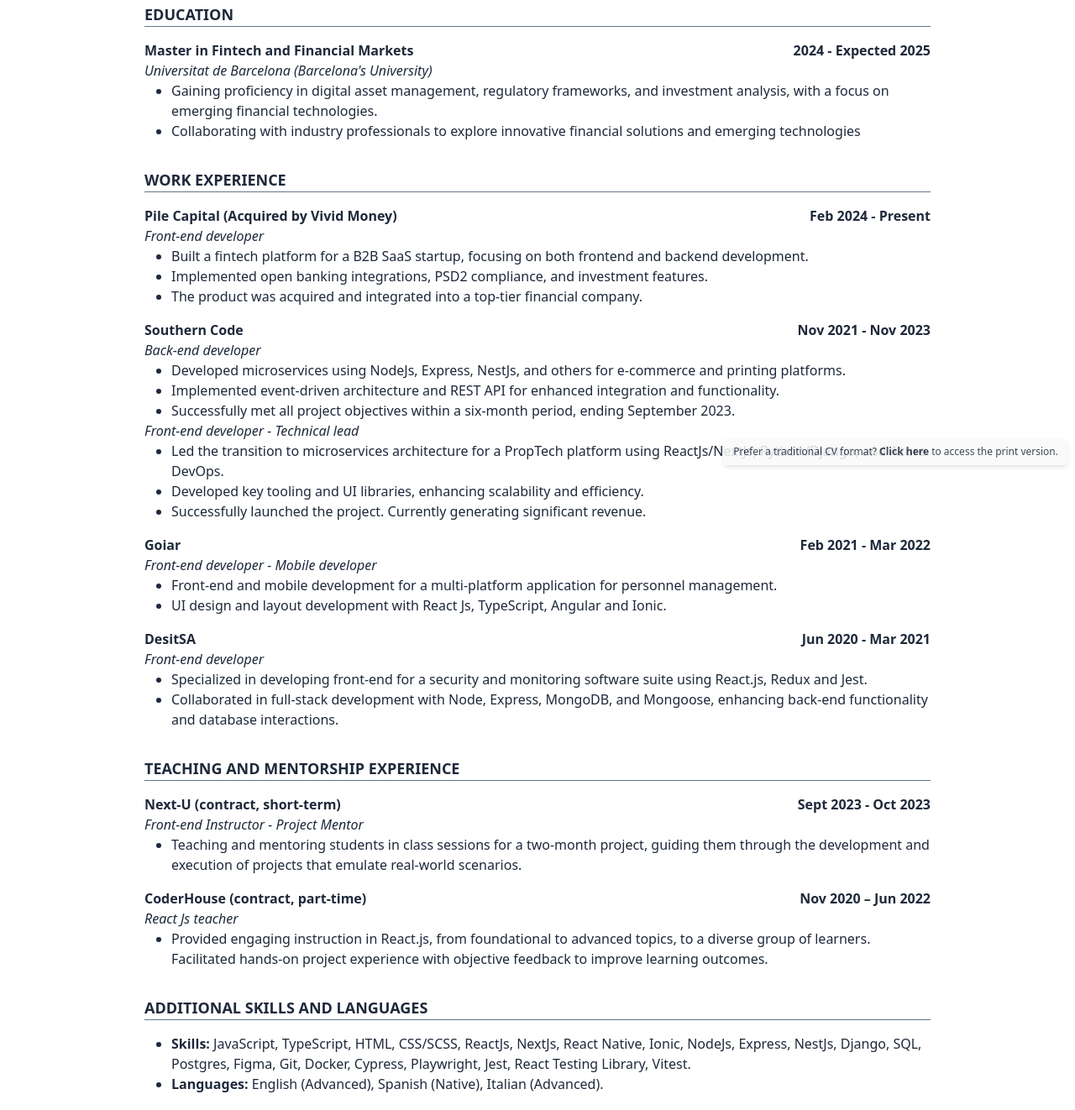
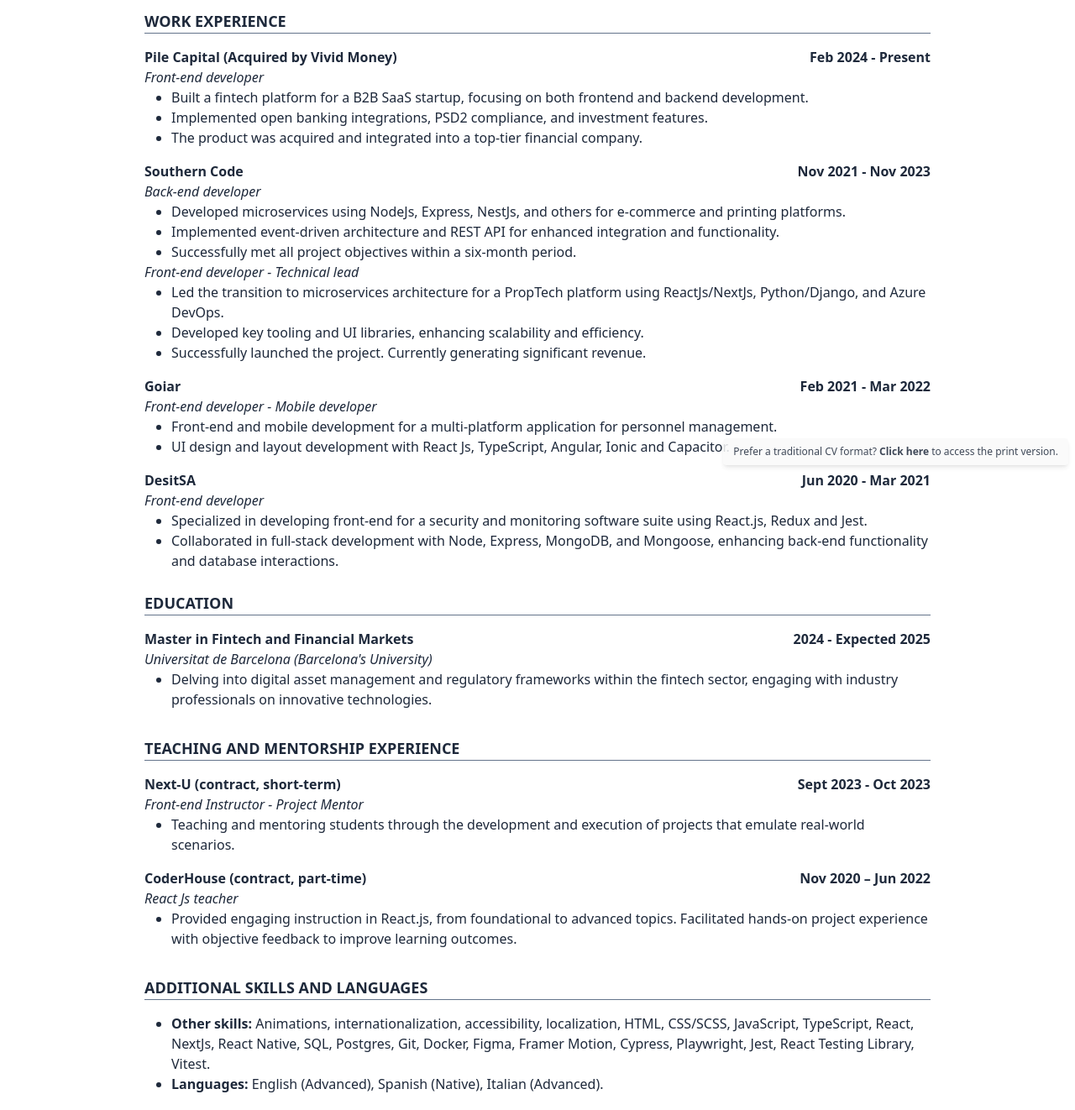
Before and after one commit to FabriBorgobello/curriculum-vitae, a plain HTML site: page index.html in a window 1280 px wide. Shown: the part 238-1560 px from the top of the page at 84% size. Drawn offline with Linux system fonts and the light colour scheme.

Commit message:
Move education to bottom

```diff
--- a/index.html
+++ b/index.html
@@ -180,34 +180,6 @@
         creating smooth user experiences. Keen interest in fintech.
       </p>
     </section>
-    <!-- EDUCATION -->
-    <section class="mt-6 space-y-4 print:mt-4 print:space-y-2">
-      <h2 class="text-lg font-bold border-b-slate-500 border-b-[1px] uppercase">
-        EDUCATION
-      </h2>
-      <article>
-        <div class="flex flex-col sm:flex-row sm:justify-between font-bold">
-          <h3>Master in Fintech and Financial Markets</h3>
-          <p>2024 - Expected 2025</p>
-        </div>
-        <div>
-          <h4 class="italic">
-            Universitat de Barcelona (Barcelona's University)
-          </h4>
-          <ul class="ml-8 list-disc">
-            <li>
-              Gaining proficiency in digital asset management, regulatory
-              frameworks, and investment analysis, with a focus on emerging
-              financial technologies.
-            </li>
-            <li>
-              Collaborating with industry professionals to explore innovative
-              financial solutions and emerging technologies
-            </li>
-          </ul>
-        </div>
-      </article>
-    </section>
     <!-- WORK -->
     <section class="mt-8 space-y-4 print:mt-4 print:space-y-2">
       <h2 class="text-lg font-bold border-b-slate-500 border-b-[1px] uppercase">
@@ -253,8 +225,7 @@
               integration and functionality.
             </li>
             <li>
-              Successfully met all project objectives within a six-month period,
-              ending September 2023.
+              Successfully met all project objectives within a six-month period.
             </li>
           </ul>
         </div>
@@ -290,7 +261,7 @@
             </li>
             <li>
               UI design and layout development with React Js, TypeScript,
-              Angular and Ionic.
+              Angular, Ionic and Capacitor.
             </li>
           </ul>
         </div>
@@ -316,6 +287,30 @@
         </div>
       </article>
     </section>
+    <!-- EDUCATION -->
+    <section class="mt-6 space-y-4 print:mt-4 print:space-y-2">
+      <h2 class="text-lg font-bold border-b-slate-500 border-b-[1px] uppercase">
+        EDUCATION
+      </h2>
+      <article>
+        <div class="flex flex-col sm:flex-row sm:justify-between font-bold">
+          <h3>Master in Fintech and Financial Markets</h3>
+          <p>2024 - Expected 2025</p>
+        </div>
+        <div>
+          <h4 class="italic">
+            Universitat de Barcelona (Barcelona's University)
+          </h4>
+          <ul class="ml-8 list-disc">
+            <li>
+              Delving into digital asset management and regulatory frameworks
+              within the fintech sector, engaging with industry professionals on
+              innovative technologies.
+            </li>
+          </ul>
+        </div>
+      </article>
+    </section>
     <!-- TEACHING -->
     <section class="mt-8 space-y-4 print:mt-4 print:space-y-2">
       <h2 class="text-lg font-bold border-b-slate-500 border-b-[1px] uppercase">
@@ -330,9 +325,8 @@
           <h4 class="italic">Front-end Instructor - Project Mentor</h4>
           <ul class="ml-8 list-disc">
             <li>
-              Teaching and mentoring students in class sessions for a two-month
-              project, guiding them through the development and execution of
-              projects that emulate real-world scenarios.
+              Teaching and mentoring students through the development and
+              execution of projects that emulate real-world scenarios.
             </li>
           </ul>
         </div>
@@ -347,9 +341,8 @@
           <ul class="ml-8 list-disc">
             <li>
               Provided engaging instruction in React.js, from foundational to
-              advanced topics, to a diverse group of learners. Facilitated
-              hands-on project experience with objective feedback to improve
-              learning outcomes.
+              advanced topics. Facilitated hands-on project experience with
+              objective feedback to improve learning outcomes.
             </li>
           </ul>
         </div>
@@ -362,10 +355,11 @@
       </h2>
       <ul class="ml-8 list-disc">
         <li>
-          <b>Skills:</b>
-          JavaScript, TypeScript, HTML, CSS/SCSS, ReactJs, NextJs, React Native,
-          Ionic, NodeJs, Express, NestJs, Django, SQL, Postgres, Figma, Git,
-          Docker, Cypress, Playwright, Jest, React Testing Library, Vitest.
+          <b>Other skills:</b>
+          Animations, internationalization, accessibility, localization, HTML,
+          CSS/SCSS, JavaScript, TypeScript, React, NextJs, React Native, SQL,
+          Postgres, Git, Docker, Figma, Framer Motion, Cypress, Playwright,
+          Jest, React Testing Library, Vitest.
         </li>
         <li>
           <b>Languages:</b>
```
